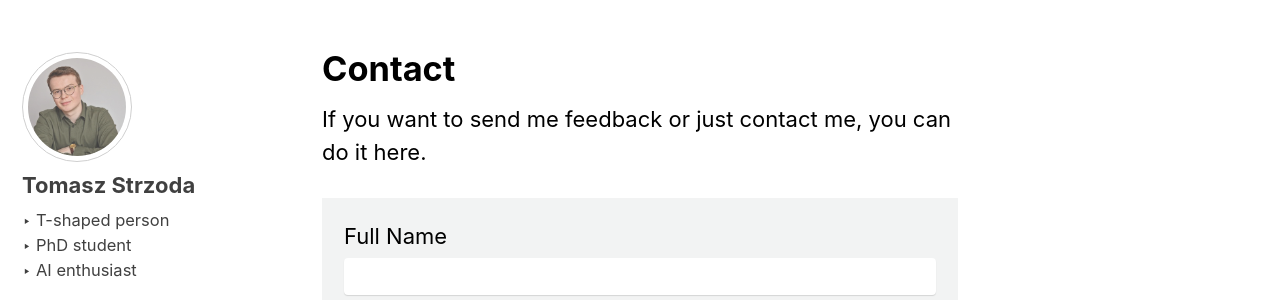
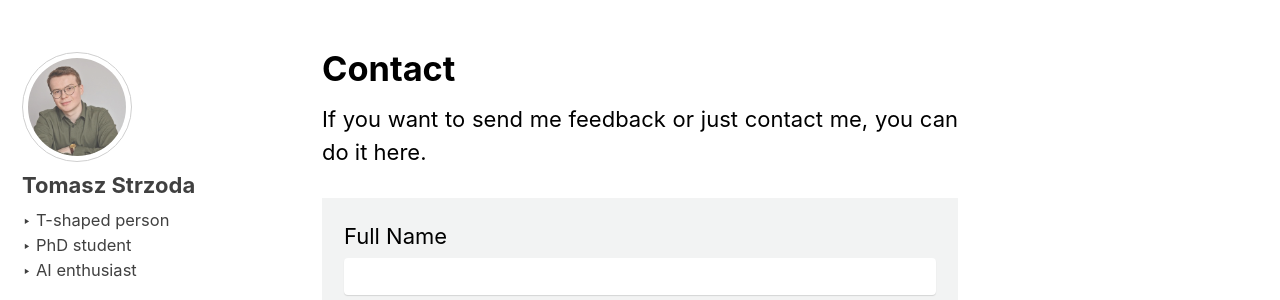
Before and after one commit to DrDEXT3R/DrDEXT3R.github.io, a Jekyll site: the page built from _pages/contact.md, in a window 1280 px wide. Shown: the part 530-830 px from the top of the page. Built offline with Jekyll 4.4.1, drawn with Linux system fonts in a browser that asks for light colours; cached includes are drawn as plain includes; some web fonts are replaced.

Commit message:
Justify texts

```diff
--- a/_layouts/archive.html
+++ b/_layouts/archive.html
@@ -17,7 +17,7 @@ layout: default
 <div id="main" role="main">
   {% include sidebar.html %}
 
-  <div class="archive">
+  <div class="archive text-justify">
     {% unless page.header.overlay_color or page.header.overlay_image %}
       <h1 id="page-title" class="page__title">{{ page.title }}</h1>
     {% endunless %}
--- a/_layouts/single.html
+++ b/_layouts/single.html
@@ -37,7 +37,7 @@ layout: default
         </header>
       {% endunless %}
 
-      <section class="page__content e-content" itemprop="text">
+      <section class="page__content e-content text-justify" itemprop="text">
         {% if page.toc %}
           <aside class="sidebar__right {% if page.toc_sticky %}sticky{% endif %}">
             <nav class="toc">
```
